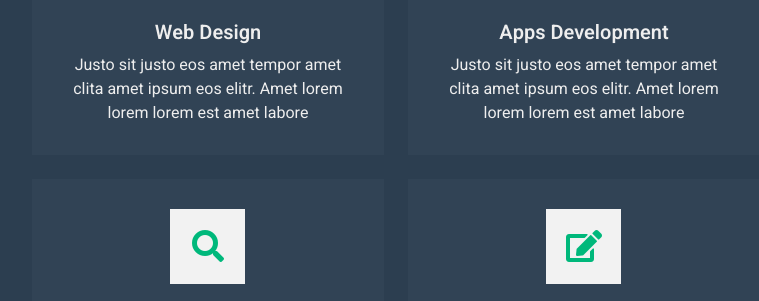
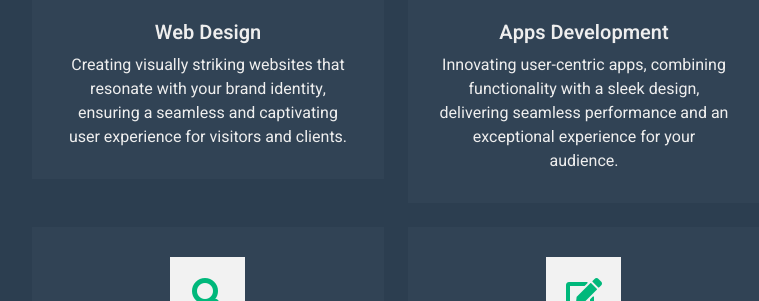
Before and after one commit to niofrequency/CV, a plain HTML site: page index.html in a window 1280 px wide. Shown: the part 2499-2800 px from the top of the page, without its empty margins (438-1197 px from the left). Drawn offline with nearby package versions, Linux system fonts and the light colour scheme.

Commit message:
Update index.html

```diff
--- a/index.html
+++ b/index.html
@@ -170,7 +170,7 @@
                                 </div>
                                 <div class="skill mb-4">
                                     <div class="d-flex justify-content-between">
-                                        <p class="mb-2">Angular JS</p>
+                                        <p class="mb-2">Cpanel</p>
                                         <p class="mb-2">95%</p>
                                     </div>
                                     <div class="progress">
@@ -255,28 +255,28 @@
                                 <div class="service-item">
                                     <i class="fa fa-2x fa-laptop-code mx-auto mb-4"></i>
                                     <h5 class="mb-2">Web Design</h5>
-                                    <p class="mb-0">Justo sit justo eos amet tempor amet clita amet ipsum eos elitr. Amet lorem lorem lorem est amet labore</p>
+                                    <p class="mb-0">Creating visually striking websites that resonate with your brand identity, ensuring a seamless and captivating user experience for visitors and clients.</p>
                                 </div>
                             </div>
                             <div class="col-md-6">
                                 <div class="service-item">
                                     <i class="fab fa-2x fa-android mx-auto mb-4"></i>
                                     <h5 class="mb-2">Apps Development</h5>
-                                    <p class="mb-0">Justo sit justo eos amet tempor amet clita amet ipsum eos elitr. Amet lorem lorem lorem est amet labore</p>
+                                    <p class="mb-0">Innovating user-centric apps, combining functionality with a sleek design, delivering seamless performance and an exceptional experience for your audience.</p>
                                 </div>
                             </div>
                             <div class="col-md-6">
                                 <div class="service-item">
                                     <i class="fa fa-2x fa-search mx-auto mb-4"></i>
                                     <h5 class="mb-2">SEO</h5>
-                                    <p class="mb-0">Justo sit justo eos amet tempor amet clita amet ipsum eos elitr. Amet lorem lorem lorem est amet labore</p>
+                                    <p class="mb-0">Strategically optimizing online presence, boosting visibility in search engines, and driving organic traffic to maximize digital reach and business success.</p>
                                 </div>
                             </div>
                             <div class="col-md-6">
                                 <div class="service-item">
                                     <i class="fa fa-2x fa-edit mx-auto mb-4"></i>
                                     <h5 class="mb-2">Content Creating</h5>
-                                    <p class="mb-0">Justo sit justo eos amet tempor amet clita amet ipsum eos elitr. Amet lorem lorem lorem est amet labore</p>
+                                    <p class="mb-0">Crafting compelling, tailored content that resonates with your audience, captivates attention, and drives engagement, conveying your brand message effectively.</p>
                                 </div>
                             </div>
                         </div>
```
